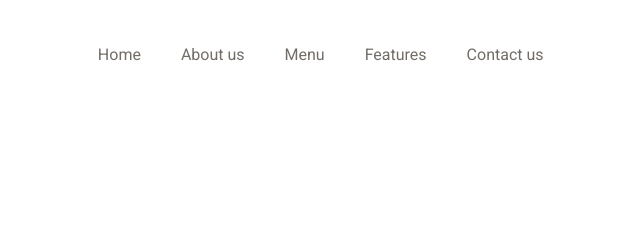
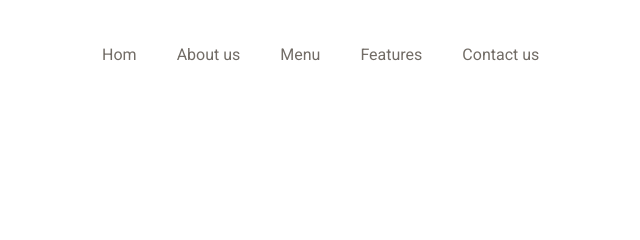
Before and after one commit to Islom97/food, a plain HTML site: page index.html in a window 1280 px wide. Shown: the top 240 px of the page, 264-904 px from the left. Drawn offline with Linux system fonts and the light colour scheme.

Commit message:
changed header

```diff
--- a/index.html
+++ b/index.html
@@ -19,7 +19,7 @@
 
          <ul class="nav__list">
             <li class="nav__item">
-               <a href="#" class="nav__link">Home</a>
+               <a href="#" class="nav__link">Hom</a>
             </li>
             <li class="nav__item">
                <a href="#" class="nav__link">About us</a>
```
